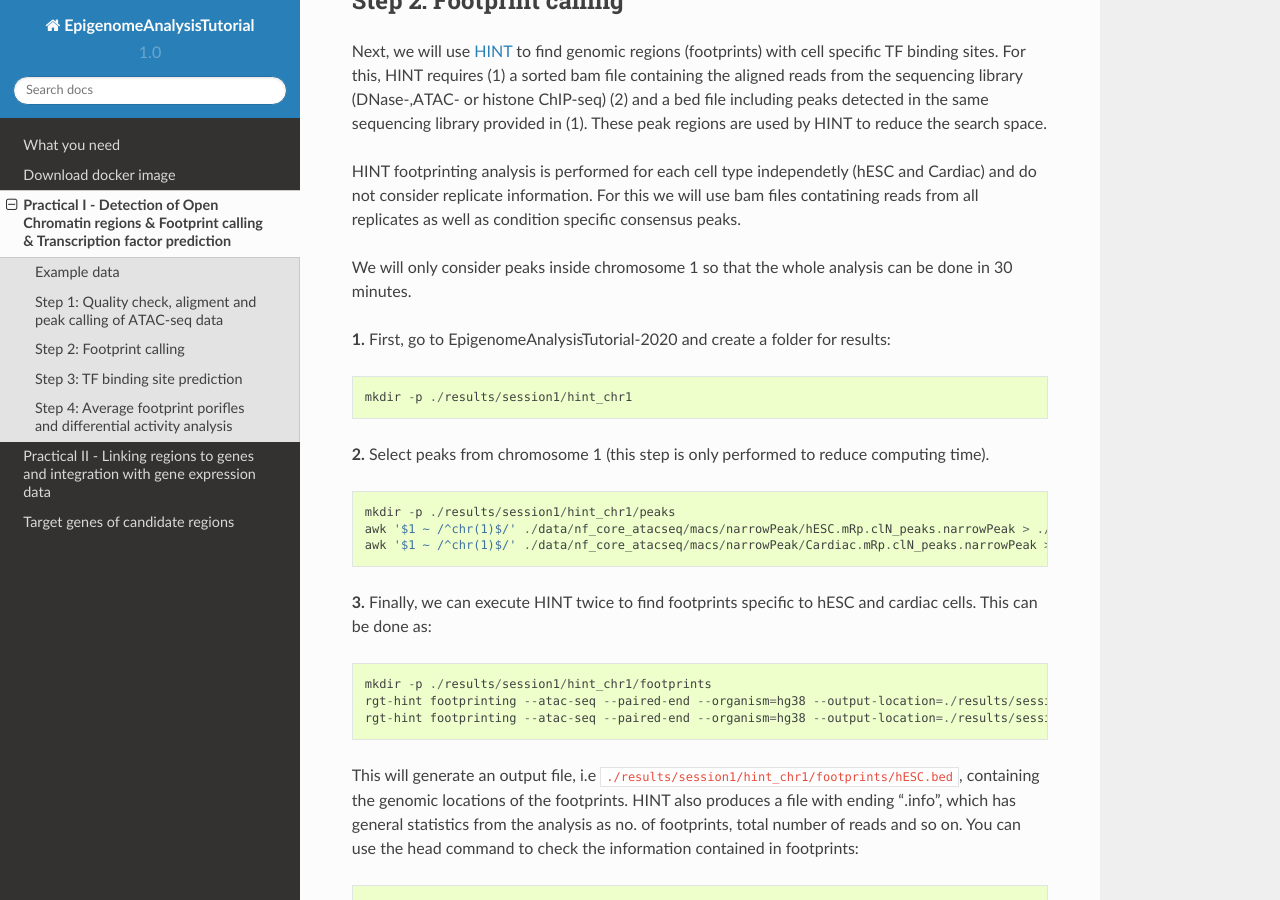
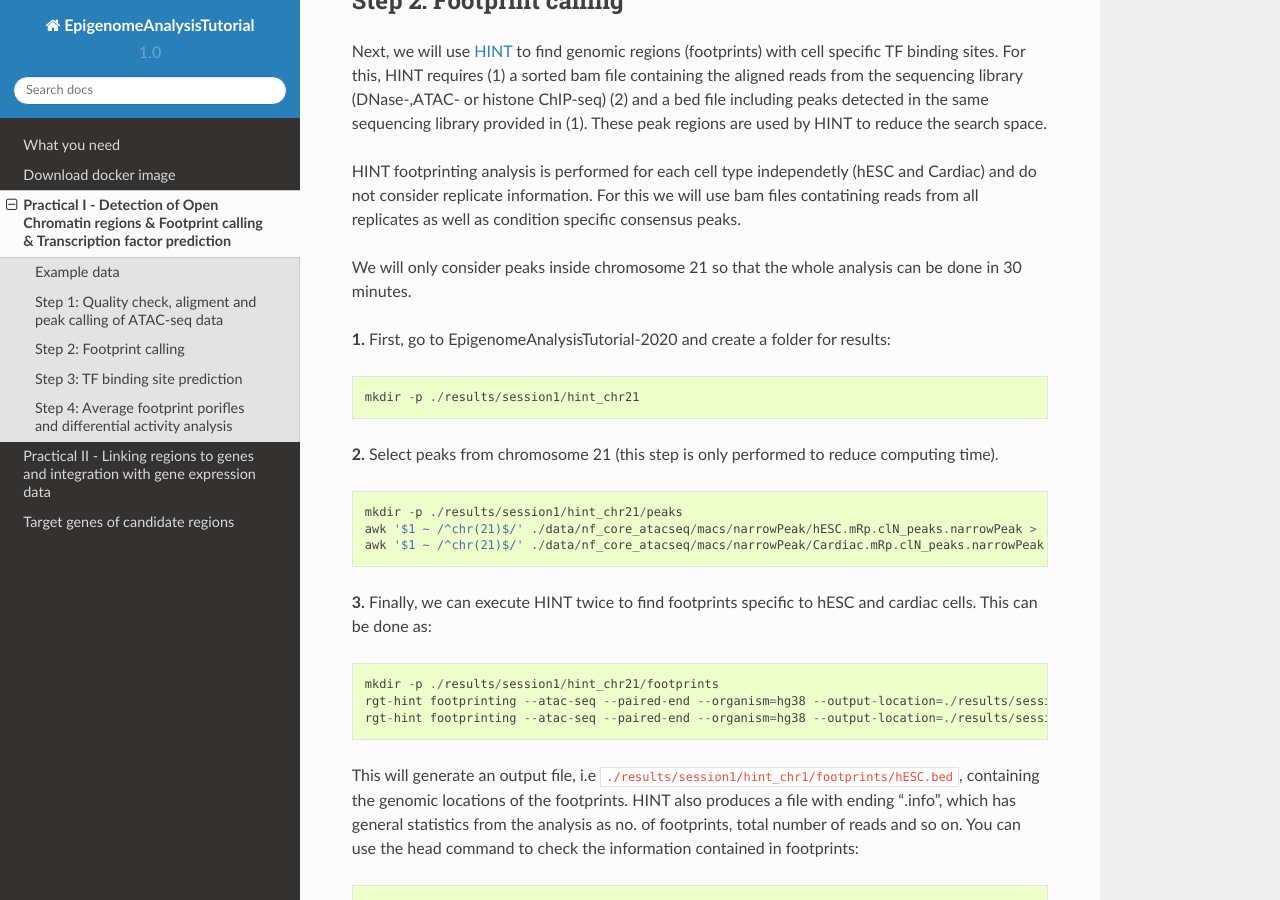
Before and after one commit to SchulzLab/EpigenomeAnalysisTutorial-2020, a Sphinx documentation site: the page built from docs/Practical1.rst, in a window 1280 px wide and 900 px high, scrolled down 1573 px. Built offline with Sphinx 7.4.7 and the Read the Docs theme 2.0.0, drawn with Linux system fonts in a browser that asks for light colours.

Commit message:
Update Practical1.rst

```diff
--- a/docs/Practical1.rst
+++ b/docs/Practical1.rst
@@ -46,24 +46,24 @@ Next, we will use `HINT <http://www.regulatory-genomics.org/hint/>`_ to find gen
 
 HINT footprinting analysis is performed for each cell type independetly (hESC and Cardiac) and do not consider replicate information. For this we will use bam files contatining reads from all replicates as well as condition specific consensus peaks.
 
-We will only consider peaks inside chromosome 1 so that the whole analysis can be done in 30 minutes.
+We will only consider peaks inside chromosome 21 so that the whole analysis can be done in 30 minutes.
 
 **1.** First, go to EpigenomeAnalysisTutorial-2020 and create a folder for results:
 ::
-    mkdir -p ./results/session1/hint_chr1
+    mkdir -p ./results/session1/hint_chr21
 
-**2.** Select peaks from chromosome 1 (this step is only performed to reduce computing time).
+**2.** Select peaks from chromosome 21 (this step is only performed to reduce computing time).
 ::
-    mkdir -p ./results/session1/hint_chr1/peaks
-    awk '$1 ~ /^chr(1)$/' ./data/nf_core_atacseq/macs/narrowPeak/hESC.mRp.clN_peaks.narrowPeak > ./results/session1/hint_chr1/peaks/hESC.bed
-    awk '$1 ~ /^chr(1)$/' ./data/nf_core_atacseq/macs/narrowPeak/Cardiac.mRp.clN_peaks.narrowPeak > ./results/session1/hint_chr1/peaks/Cardiac.bed
+    mkdir -p ./results/session1/hint_chr21/peaks
+    awk '$1 ~ /^chr(21)$/' ./data/nf_core_atacseq/macs/narrowPeak/hESC.mRp.clN_peaks.narrowPeak > ./results/session1/hint_chr21/peaks/hESC.bed
+    awk '$1 ~ /^chr(21)$/' ./data/nf_core_atacseq/macs/narrowPeak/Cardiac.mRp.clN_peaks.narrowPeak > ./results/session1/hint_chr21/peaks/Cardiac.bed
 
 **3.** Finally, we can execute HINT twice to find footprints specific to hESC and cardiac cells. This can be done as:
 ::
 
-    mkdir -p ./results/session1/hint_chr1/footprints
-    rgt-hint footprinting --atac-seq --paired-end --organism=hg38 --output-location=./results/session1/hint_chr1/footprints --output-prefix=hESC ./data/nf_core_atacseq/hESC.mRp.clN.sorted.bam ./results/session1/hint_chr1/peaks/hESC.bed
-    rgt-hint footprinting --atac-seq --paired-end --organism=hg38 --output-location=./results/session1/hint_chr1/footprints --output-prefix=Cardiac ./data/nf_core_atacseq/Cardiac.mRp.clN.sorted.bam ./results/session1/hint_chr1/peaks/Cardiac.bed
+    mkdir -p ./results/session1/hint_chr21/footprints
+    rgt-hint footprinting --atac-seq --paired-end --organism=hg38 --output-location=./results/session1/hint_chr21/footprints --output-prefix=hESC ./data/nf_core_atacseq/hESC.mRp.clN.sorted.bam ./results/session1/hint_chr21/peaks/hESC.bed
+    rgt-hint footprinting --atac-seq --paired-end --organism=hg38 --output-location=./results/session1/hint_chr21/footprints --output-prefix=Cardiac ./data/nf_core_atacseq/Cardiac.mRp.clN.sorted.bam ./results/session1/hint_chr21/peaks/Cardiac.bed
 
 This will generate an output file, i.e  ``./results/session1/hint_chr1/footprints/hESC.bed``, containing the genomic locations of the footprints.  HINT also produces a file with ending ".info", which has general statistics from the analysis as no. of footprints, total number of reads and so on. You can use the head command to check the information contained in footprints:
 ::
```
